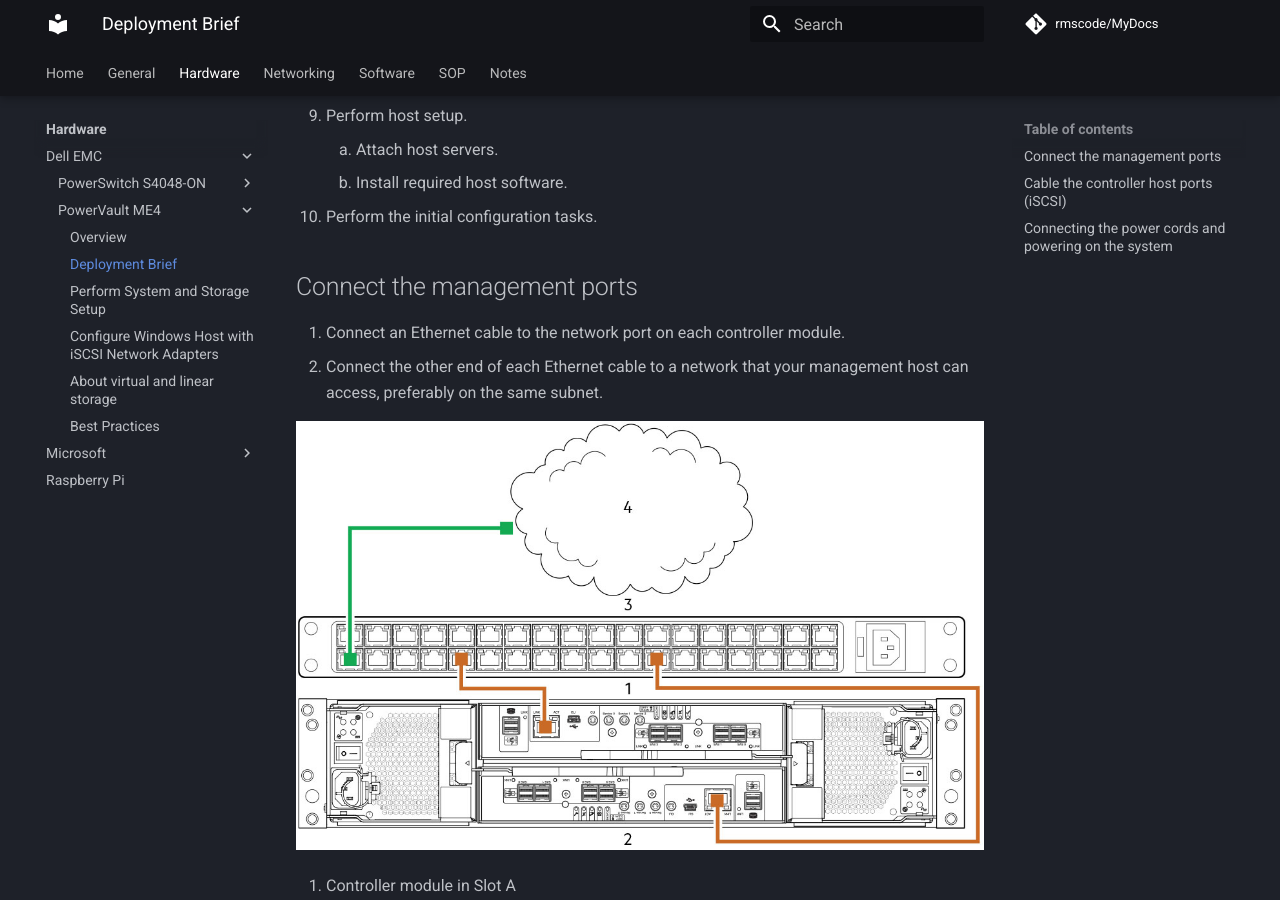
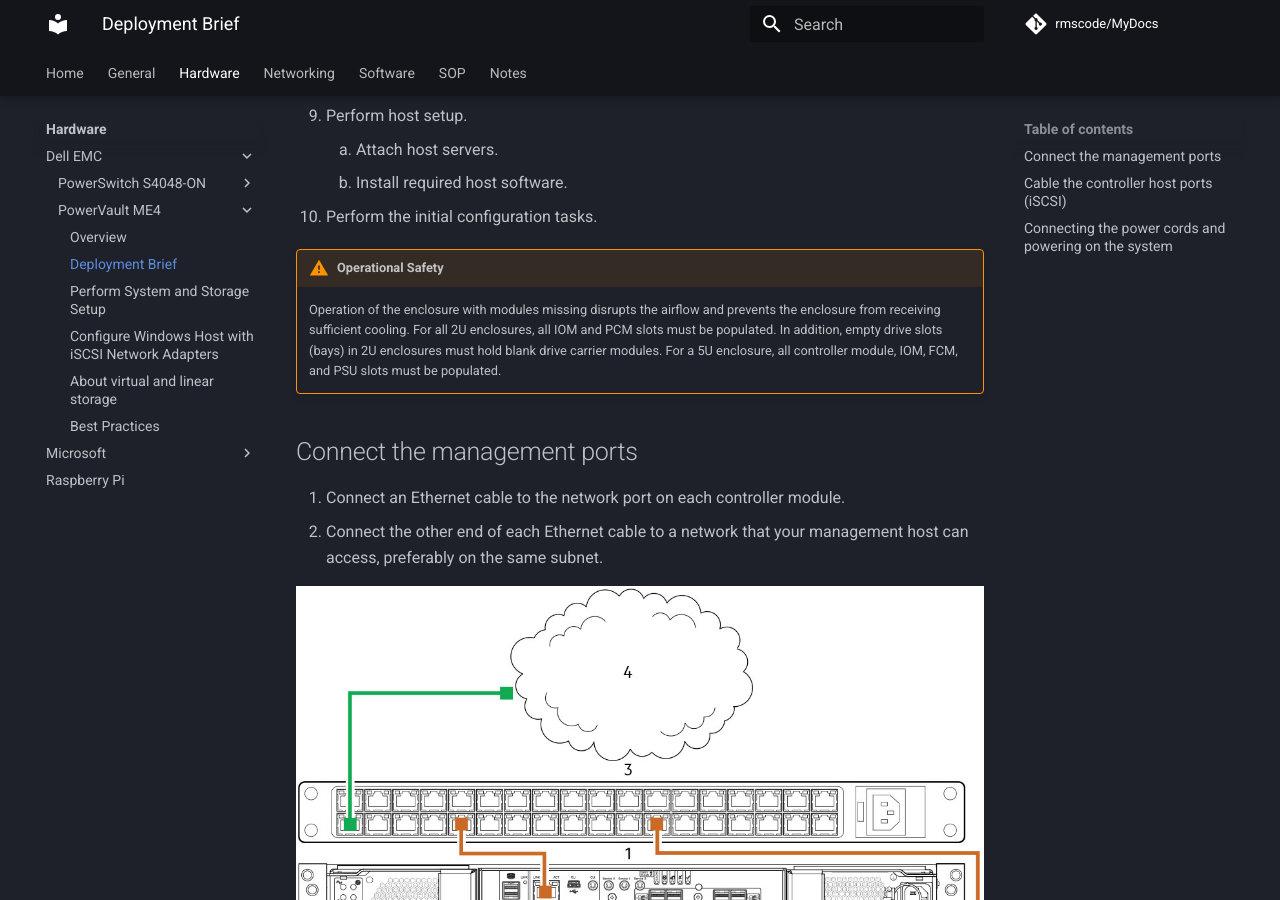
Before and after one commit to rmscode/binary-garden, an MkDocs documentation site: the page built from docs/hardware/dell-emc/powervault-me4/me4-deployment-brief.md, in a window 1280 px wide and 900 px high, scrolled down 564 px. Built offline with MkDocs 1.6.1 and Material for MkDocs 9.7.7, drawn with Linux system fonts in a browser that asks for light colours; comment, search, counter and statistics services are not loaded; some of the changed text lies outside the part shown.

Commit message:
Update me4-deployment-brief.md

```diff
--- a/docs/hardware/dell-emc/powervault-me4/me4-deployment-brief.md
+++ b/docs/hardware/dell-emc/powervault-me4/me4-deployment-brief.md
@@ -17,6 +17,10 @@
       1. Attach host servers.
       2. Install required host software.
 10. Perform the initial configuration tasks.
+
+!!! Warning "Operational Safety"
+
+    Operation of the enclosure with modules missing disrupts the airflow and prevents the enclosure from receiving sufficient cooling. For all 2U enclosures, all IOM and PCM slots must be populated. In addition, empty drive slots (bays) in 2U enclosures must hold blank drive carrier modules. For a 5U enclosure, all controller module, IOM, FCM, and PSU slots must be populated.
 
 ## Connect the management ports
 
@@ -63,6 +67,13 @@
 
 ## Connecting the power cords and powering on the system
 
+!!! Danger "Electrical Safety"
+
+    - The 2U enclosure must be operated from a power supply input voltage range of 100–240 VAC, 50/60Hz.
+    - The 5U enclosure must be operated from a power supply input voltage range of 200–240 VAC, 50/60Hz.
+    - Provide a power source with electrical overload protection to meet the requirements in the technical specification.
+    - The enclosure must be grounded before applying power.
+
 Connect the power cable from each PCM on the enclosure rear panel to the power distibution unit as shown below:
 
 ![Connection from PDU to PCM](../../../assets/GUID-482BB2AC-110A-44FA-81EF-4807439323D0-low.jpg)
```
